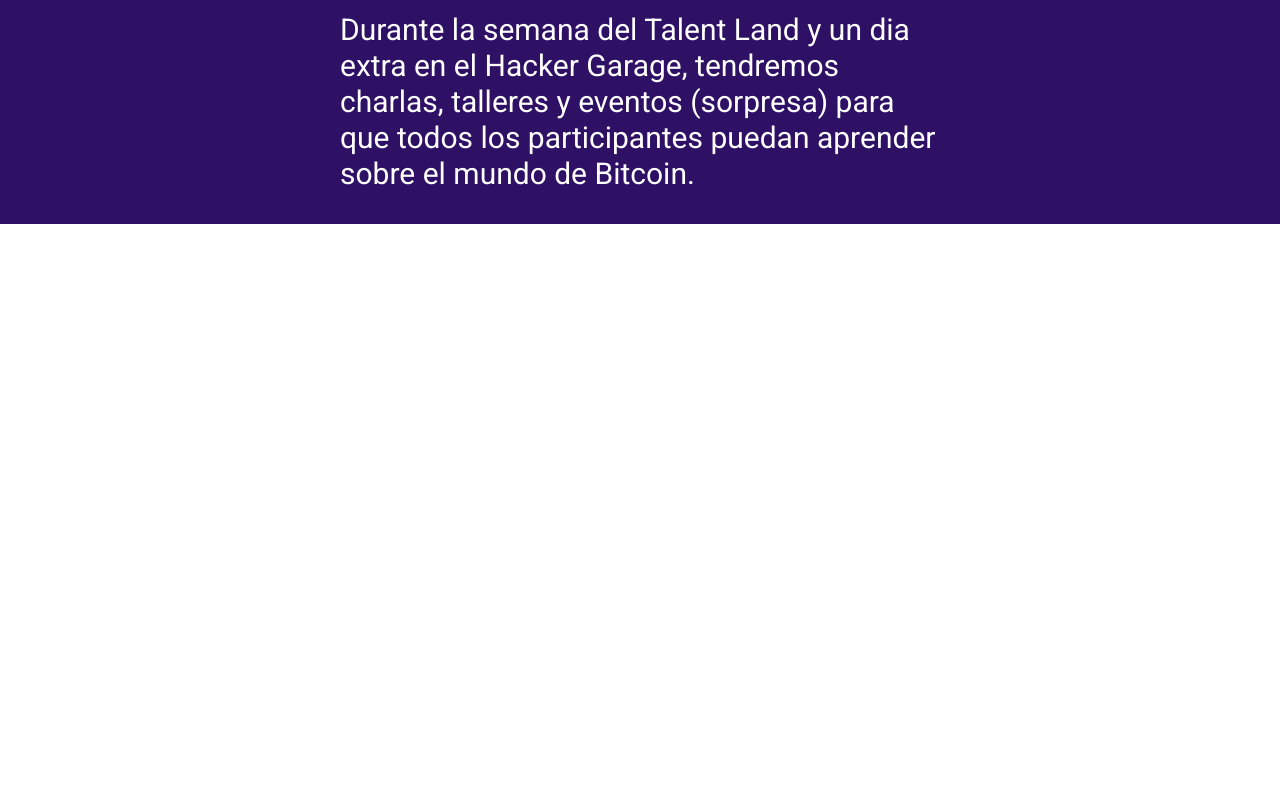
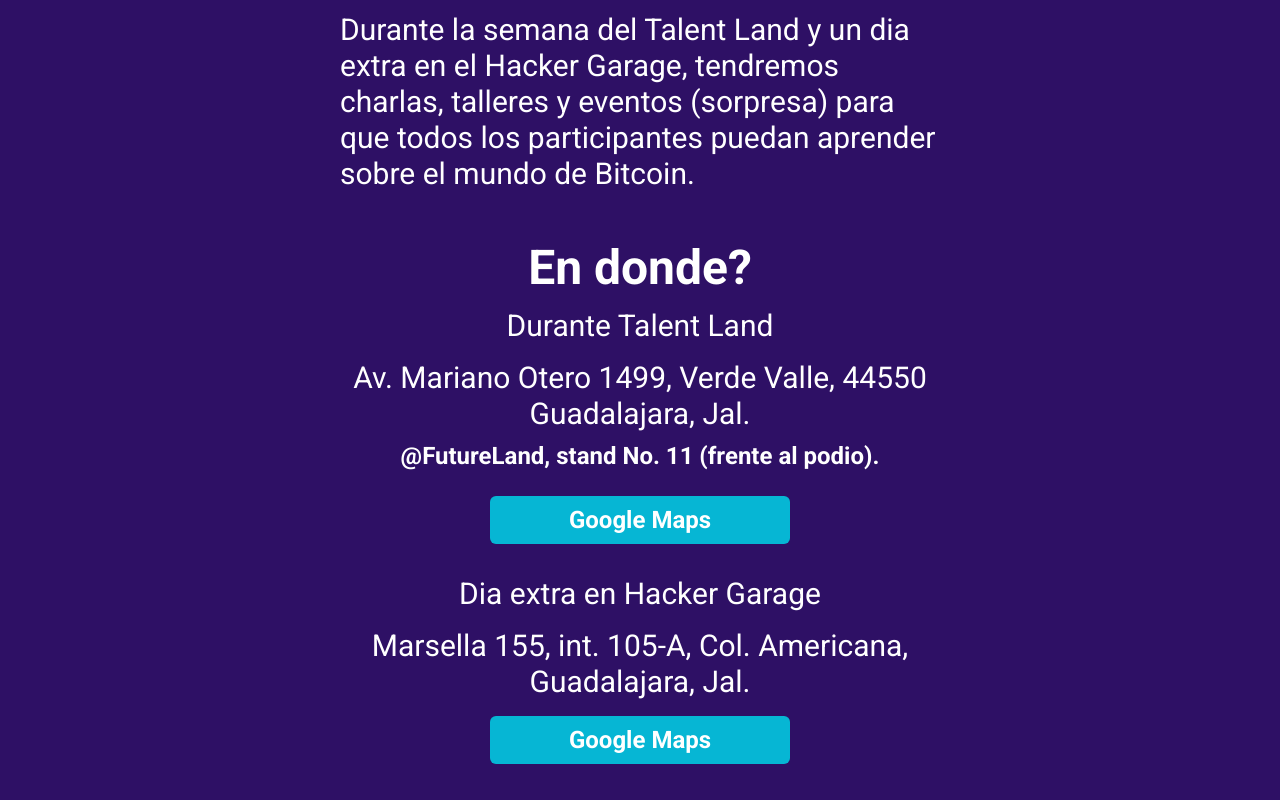
Before and after one commit to Sharmaz/bitcoinweek, a React (Vite) app: page / in a window 1280 px wide. Shown: the part 676-1476 px from the top of the page. Before the commit the page ends 900 px from the top, so only its background shows below. Built offline with nearby package versions, Linux system fonts and the light colour scheme.

Commit message:
add location section.

```diff
--- a/src/App.jsx
+++ b/src/App.jsx
@@ -1,11 +1,13 @@
 import Hero from "./LandingPage/Hero";
 import About from "./LandingPage/About";
+import Location from "./LandingPage/Location";
 function App() {
 
   return (
     <div className="flex flex-col justify-center bg-violet-950">
       <Hero />
       <About />
+      <Location />
     </div>
   );
 }
--- a/src/LandingPage/Hero.jsx
+++ b/src/LandingPage/Hero.jsx
@@ -7,7 +7,6 @@
       <img src={Logo} alt="BitcoinWeek Logo" className="w-[300px] md:w-[500px] lg:w-[600px]" />
       <div className="flex flex-col justify-center items-center text-white w-[300px] md:w-[600px] text-center my-5">
         <h2 className="text-lg md:text-2xl lg:text-3xl">Del 21 de al 25 de Abril</h2>
-        {/* <h2 className="text-lg my-2">Durante Talent Land estaremos en @FutureLand, stand No. 11 (frente al podio).</h2> */}
         <h2 className="text-2xl md:text-5xl my-4 font-bold">Es momento de construir el futuro con Bitcoin</h2>
         <h2 className="text-lg md:text-3xl">Aprende, colabora y participa!!</h2>
       </div>
--- /dev/null
+++ b/src/LandingPage/Location.jsx
@@ -0,0 +1,46 @@
+function Location() {
+
+  return (
+    <div className="flex flex-col justify-center items-center my-5">
+      <div className="flex flex-col justify-center items-center text-white w-[300px] md:w-[600px] text-center">
+        <h2 className="text-2xl md:text-5xl font-bold">En donde?</h2>
+        <div>
+          <h3 className="text-xl md:text-3xl my-4">Durante Talent Land</h3>
+          <p className="text-lg md:text-2xl lg:text-3xl text-center">
+            Av. Mariano Otero 1499, Verde Valle, 44550 Guadalajara, Jal.
+          </p>
+          <p className="my-2 text-sm md:text-xl lg:text-2xl text-center font-bold">
+            @FutureLand, stand No. 11 (frente al podio).
+          </p>
+          <div className="flex items-center justify-center">
+            <a
+              className=" bg-cyan-500  rounded-md p-2 my-4 w-1/2 md:text-xl lg:text-2xl font-bold"
+              href="https://www.google.com/maps/dir/?api=1&destination=Expo%2C%20Guadalajara%20Guadalajara%20Jalisco"
+              target="_blank"
+              rel="noreferrer"
+            >
+              Google Maps
+            </a>
+          </div>
+
+          <h3 className="text-xl md:text-3xl my-4">Dia extra en Hacker Garage</h3>
+          <p className="text-lg md:text-2xl lg:text-3xl text-center">
+          Marsella 155, int. 105-A, Col. Americana, Guadalajara, Jal.
+          </p>
+          <div className="flex items-center justify-center">
+            <a
+              className=" bg-cyan-500 rounded-md p-2 my-4 w-1/2 md:text-xl lg:text-2xl font-bold"
+              href="https://maps.app.goo.gl/mJDwW4xGXFuswSRN8"
+              target="_blank"
+              rel="noreferrer"
+            >
+              Google Maps
+            </a>
+          </div>
+        </div>
+      </div>
+    </div>
+  );
+}
+
+export default Location;
```
